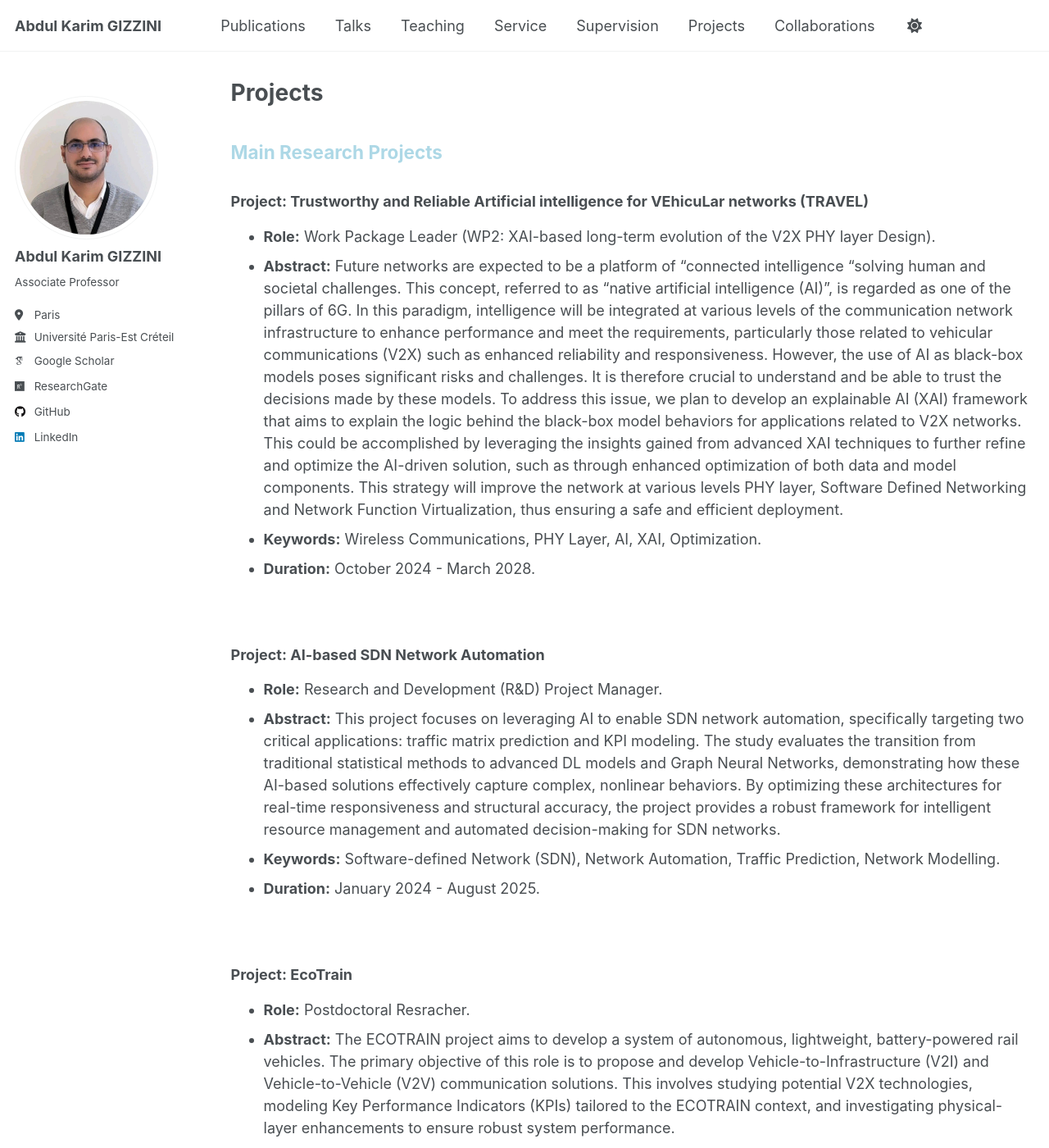
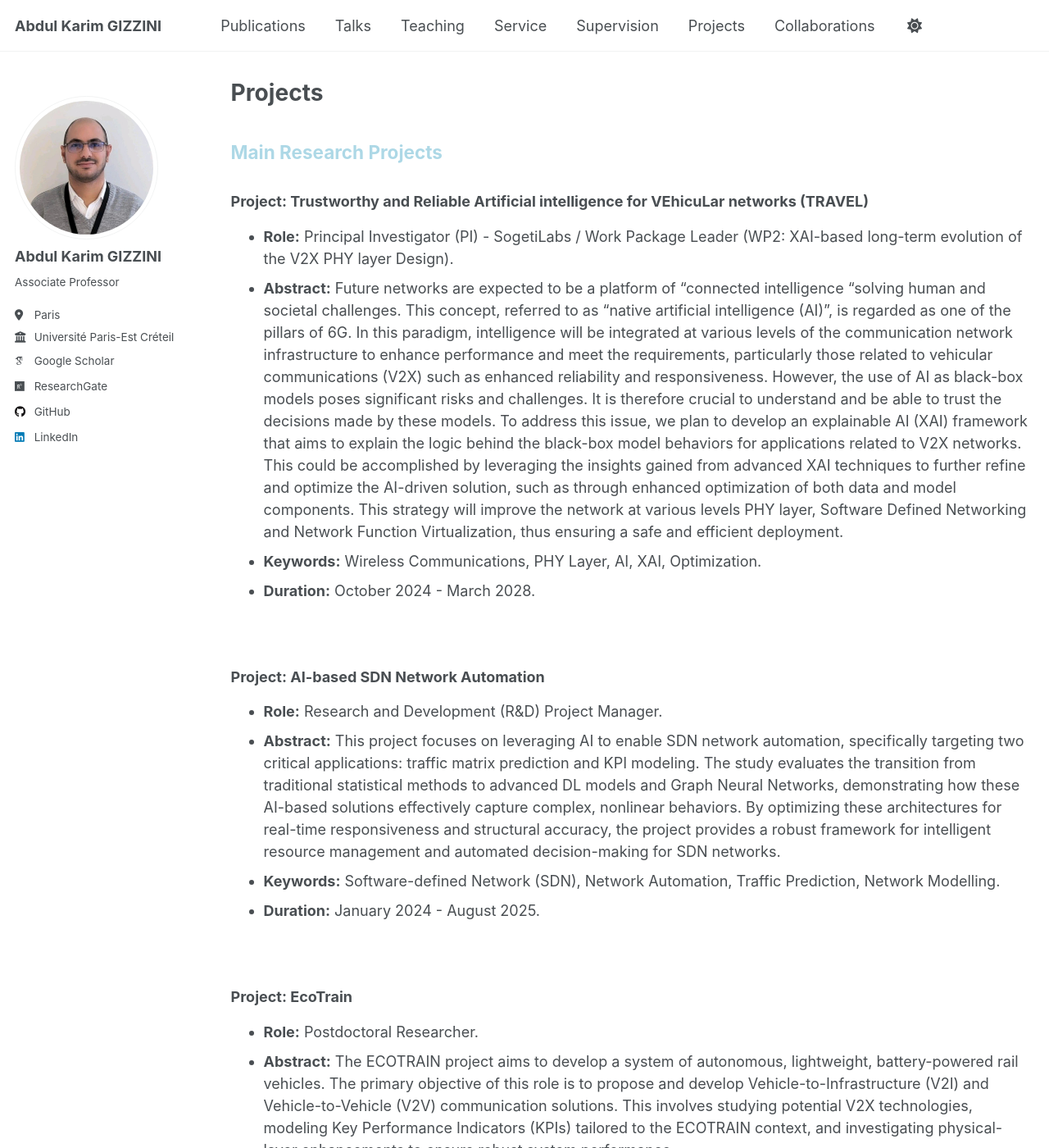
Before and after one commit to abdulkarimgizzini/abdulkarimgizzini-website, a Jekyll site: the page built from _pages/projects.md, in a window 1280 px wide and 1400 px high. Shown: the whole window at 82% size. Built offline with Jekyll 4.4.1, drawn with Linux system fonts in a browser that asks for light colours; some web fonts are replaced; a script that is not in the unit is left out.

Commit message:
Update roles and fix typos in project descriptions

```diff
--- a/_pages/projects.md
+++ b/_pages/projects.md
@@ -10,7 +10,7 @@ author_profile: true
 
 ### Project: Trustworthy and Reliable Artificial intelligence for VEhicuLar networks (TRAVEL)
 
-* **Role:** Work Package Leader (WP2: XAI-based long-term evolution of the V2X PHY layer Design).
+* **Role:** Principal Investigator (PI) - SogetiLabs / Work Package Leader (WP2: XAI-based long-term evolution of the V2X PHY layer Design).
 * **Abstract:** Future networks are expected to be a platform of “connected intelligence “solving human and societal challenges. This concept, referred to as "native artificial intelligence (AI)", is regarded as one of the pillars of 6G. In this paradigm, intelligence will be integrated at various levels of the communication network infrastructure to enhance performance and meet the requirements, particularly those related to vehicular communications (V2X) such as enhanced reliability and responsiveness. However, the use of AI as black-box models poses significant risks and challenges. It is therefore crucial to understand and be able to trust the decisions made by these models. To address this issue, we plan to develop an explainable AI (XAI) framework that aims to explain the logic behind the black-box model behaviors for applications related to V2X networks. This could be accomplished by leveraging the insights gained from advanced XAI techniques to further refine and optimize the AI-driven solution, such as through enhanced optimization of both data and model components. This strategy will improve the network at various levels PHY layer, Software Defined Networking and Network Function Virtualization, thus ensuring a safe and efficient deployment.
 * **Keywords:** Wireless Communications, PHY Layer, AI, XAI, Optimization.
 * **Duration:** October 2024 - March 2028.
@@ -29,7 +29,7 @@ author_profile: true
 
 ### Project: EcoTrain
 
-* **Role:** Postdoctoral Resracher.
+* **Role:** Postdoctoral Researcher.
 * **Abstract:** The ECOTRAIN project aims to develop a system of autonomous, lightweight, battery-powered rail vehicles. The primary objective of this role is to propose and develop Vehicle-to-Infrastructure (V2I) and Vehicle-to-Vehicle (V2V) communication solutions. This involves studying potential V2X technologies, modeling Key Performance Indicators (KPIs) tailored to the ECOTRAIN context, and investigating physical-layer enhancements to ensure robust system performance.
 * **Keywords:** Autonomus Train, V2X Communivations, Mission-Critical Applications.
 * **Duration:** January 2023 - December 2024.
```
